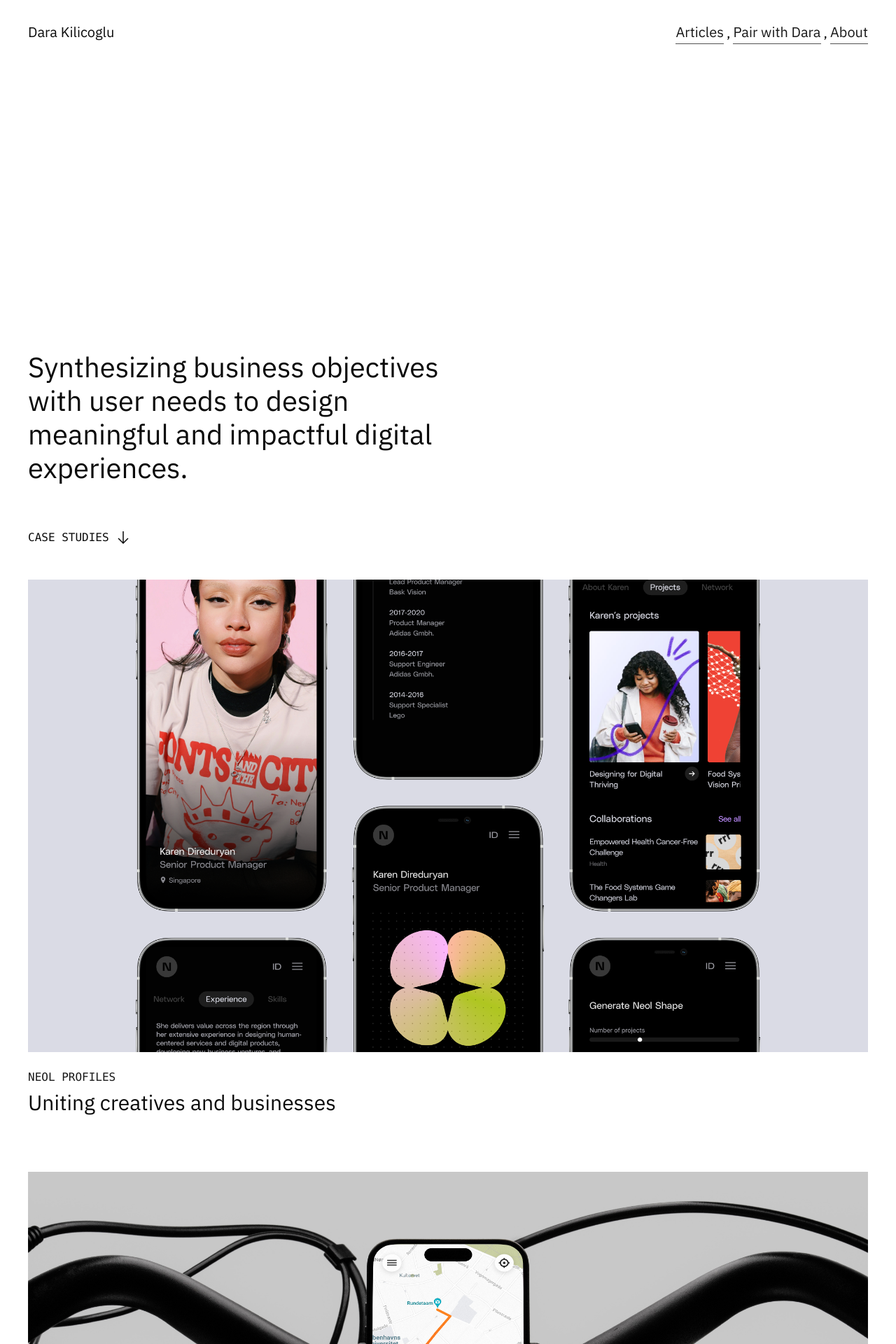
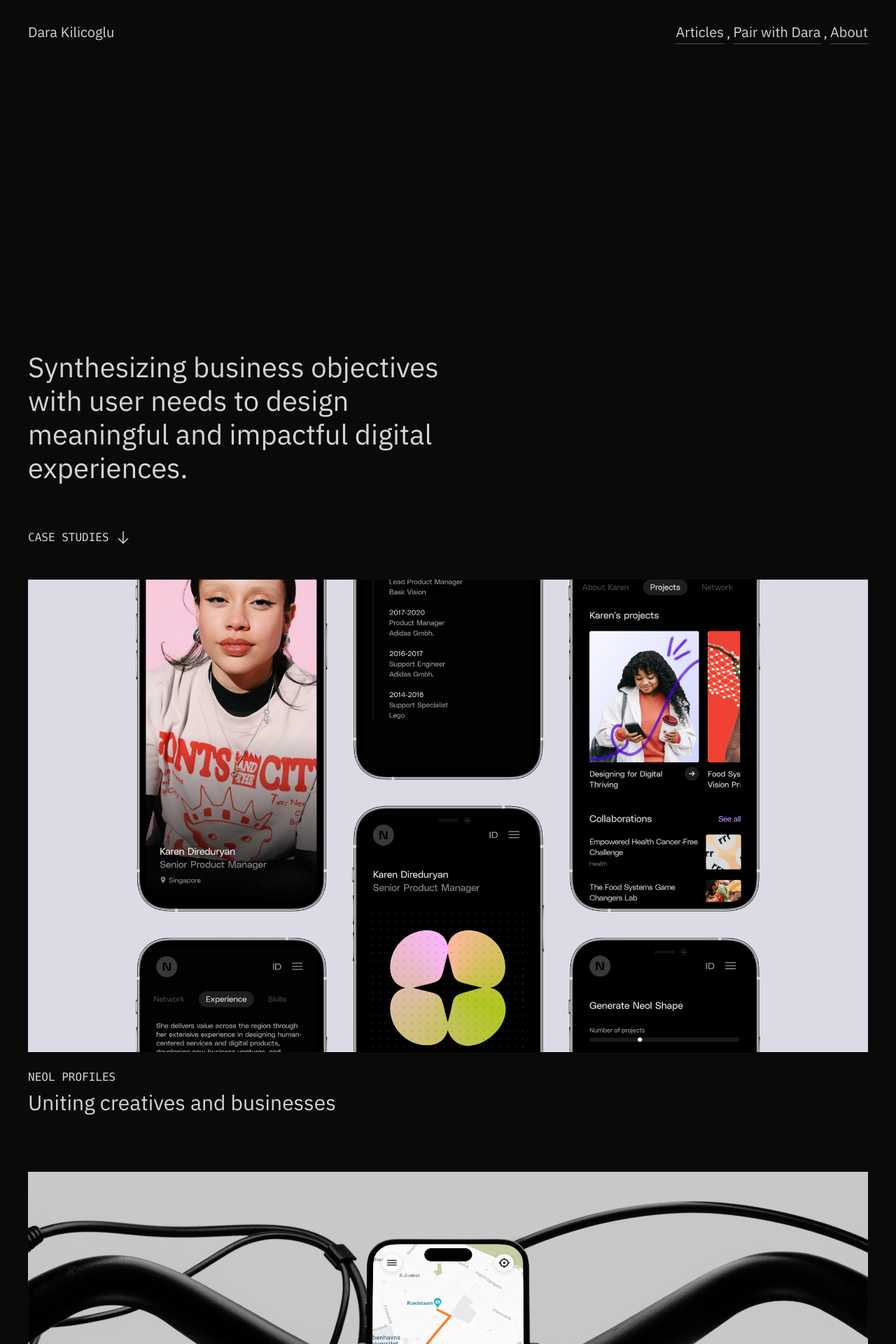
Before and after one commit to dara/darakilicoglu.com, a Jekyll site: the page built from index.html, in a window 1280 px wide. Shown: the top 1920 px of the page at 70% size. Built offline with Jekyll 4.4.1, drawn with Linux system fonts in a browser that asks for light colours.

Commit message:
Dark mode

```diff
--- a/_includes/header.html
+++ b/_includes/header.html
@@ -7,7 +7,7 @@
         </svg>
     </button>
 
-    <nav id="nav-menu" class="hidden md:block fixed md:static top-[64px] md:top-auto inset-x-0 bottom-0 bg-white md:bg-transparent md:p-0">
+    <nav id="nav-menu" class="hidden md:block fixed md:static top-[64px] md:top-auto inset-x-0 bottom-0 bg-neutral-950 md:bg-transparent md:p-0">
         <div class="flex flex-col md:flex-row gap-2 md:gap-0 h-full md:h-auto items-start md:items-center justify-start pt-8 md:pt-0 md:justify-center px-5 md:px-0">
             <a href="https://medium.com/@darita" class="nav-link">Articles</a><span class="hidden md:inline px-1">, </span>
             <a href="/pair-with-dara" class="nav-link">Pair with Dara</a><span class="hidden md:inline px-1">, </span>
--- a/_layouts/base.html
+++ b/_layouts/base.html
@@ -19,7 +19,7 @@
     <link href="https://fonts.googleapis.com/css2?family=IBM+Plex+Sans:wght@400;500;600&display=swap" rel="stylesheet">
     <link rel="stylesheet" href="{{ '/assets/css/main.css' | relative_url }}">
 </head>
-<body class="bg-white text-neutral-950 min-h-screen font-ibm text-base antialiased">
+<body class="bg-neutral-950 text-neutral-300 min-h-screen font-ibm text-base antialiased">
     <div class="fade-in">
         {{ content }}
     </div>
--- a/assets/css/main.css
+++ b/assets/css/main.css
@@ -556,7 +556,7 @@
 
 a {
   --tw-text-opacity: 1;
-  color: rgb(23 23 23 / var(--tw-text-opacity, 1));
+  color: rgb(212 212 212 / var(--tw-text-opacity, 1));
   transition-property: color, background-color, border-color, text-decoration-color, fill, stroke;
   transition-timing-function: cubic-bezier(0.4, 0, 0.2, 1);
   transition-duration: 300ms;
@@ -614,7 +614,7 @@
 
 .text-link:hover {
   --tw-border-opacity: 1;
-  border-color: rgb(23 23 23 / var(--tw-border-opacity, 1));
+  border-color: rgb(163 163 163 / var(--tw-border-opacity, 1));
 }
 
 .text-link {
@@ -632,7 +632,7 @@
 
 .nav-link:hover {
   --tw-border-opacity: 1;
-  border-color: rgb(23 23 23 / var(--tw-border-opacity, 1));
+  border-color: rgb(163 163 163 / var(--tw-border-opacity, 1));
 }
 
 .nav-link {
@@ -1041,6 +1041,11 @@
   background-color: rgb(23 23 23 / var(--tw-bg-opacity, 1));
 }
 
+.bg-neutral-950 {
+  --tw-bg-opacity: 1;
+  background-color: rgb(10 10 10 / var(--tw-bg-opacity, 1));
+}
+
 .bg-white {
   --tw-bg-opacity: 1;
   background-color: rgb(255 255 255 / var(--tw-bg-opacity, 1));
@@ -1145,9 +1150,9 @@
   color: rgb(115 115 115 / var(--tw-text-opacity, 1));
 }
 
-.text-neutral-950 {
+.text-neutral-400 {
   --tw-text-opacity: 1;
-  color: rgb(10 10 10 / var(--tw-text-opacity, 1));
+  color: rgb(163 163 163 / var(--tw-text-opacity, 1));
 }
 
 .antialiased {
--- a/assets/css/main.tailwind.css
+++ b/assets/css/main.tailwind.css
@@ -2,7 +2,7 @@
 
 @layer base {
   a {
-    @apply transition-colors duration-default text-neutral-900;
+    @apply transition-colors duration-default text-neutral-300;
   }
 
   p {
@@ -15,7 +15,7 @@
 @layer components {
   .text-link {
     @apply inline-block leading-[1.6] border-b border-neutral-600 border-b-[1.5px];
-    @apply hover:border-neutral-900;
+    @apply hover:border-neutral-400;
     box-decoration-break: clone;
     -webkit-box-decoration-break: clone;
   }
@@ -62,7 +62,7 @@
   }
 
   .content-table tr {
-    @apply border-b border-neutral-200;
+    @apply border-b border-neutral-800;
   }
 
   .content-table td, .content-table th {
```
